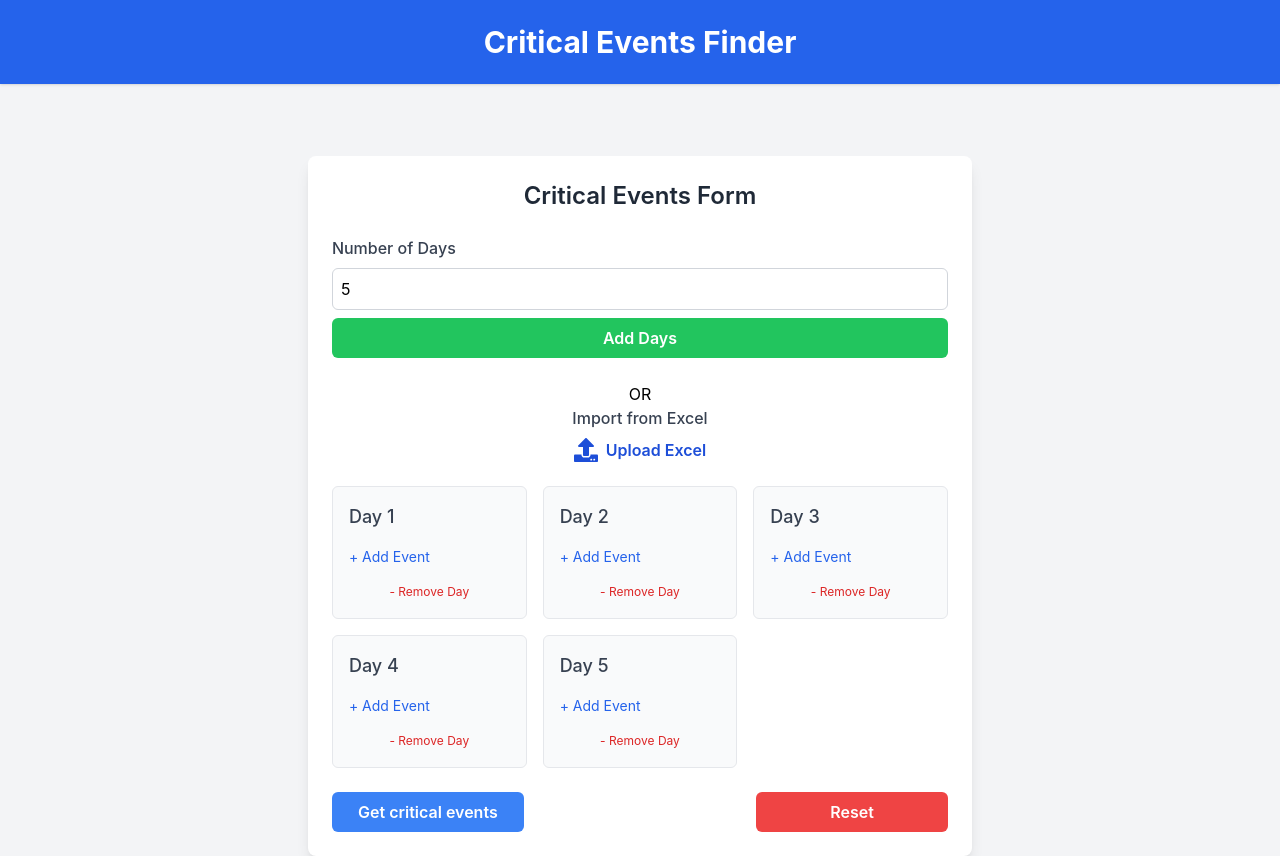
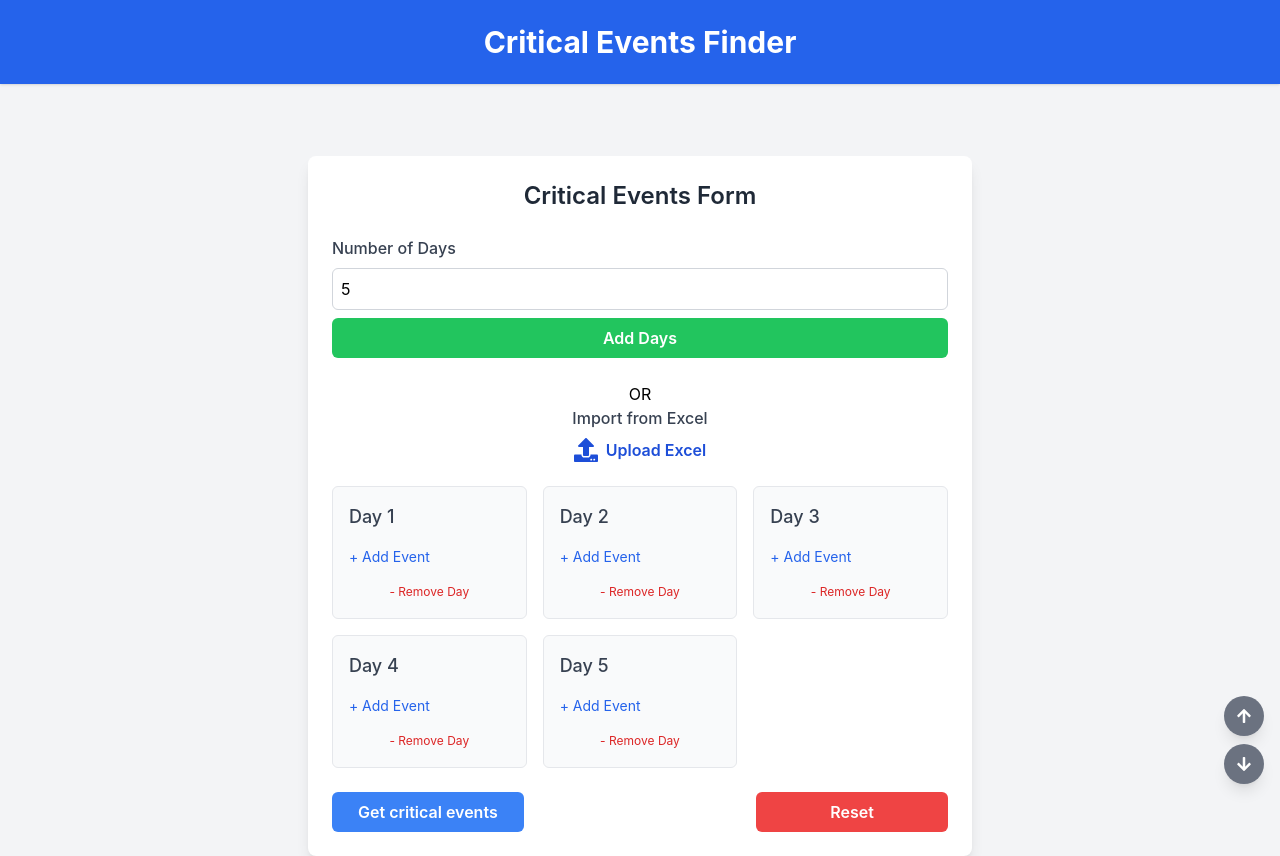
Before and after one commit to roy845/Critical-Events-Finder, a React (Create React App) app in the folder client/: page / in a window 1280 px wide. Both pictures are taken after typing "5" into the empty fields and a click on the button "Add Days". Built offline with nearby package versions, Linux system fonts and the light colour scheme.

Commit message:
Added Scroll Buttons to scroll up and down smoothly when days are added instead of manual scrolling

```diff
--- a/client/src/App.tsx
+++ b/client/src/App.tsx
@@ -1,12 +1,16 @@
 import "./App.css";
+import { useAppSelector } from "./app/hooks";
 import Header from "./components/Header";
 import MainContent from "./components/MainContent";
+import ScrollButton from "./components/ScrollButton";
 
 function App() {
+  const { daysList } = useAppSelector((state) => state.criticalEvents);
   return (
     <div className="bg-gray-100 min-h-screen flex flex-col items-center">
       <Header title="Critical Events Finder" />
       <MainContent />
+      {daysList.days_list.length > 0 && <ScrollButton />}
     </div>
   );
 }
--- /dev/null
+++ b/client/src/components/ScrollButton.tsx
@@ -0,0 +1,38 @@
+// ScrollButton.js
+import React from "react";
+import { FaArrowDown, FaArrowUp } from "react-icons/fa";
+
+function ScrollButton() {
+  const scrollToBottom = () => {
+    window.scrollTo({
+      top: document.documentElement.scrollHeight,
+      behavior: "smooth",
+    });
+  };
+
+  const scrollToTop = () => {
+    window.scrollTo({
+      top: 0,
+      behavior: "smooth",
+    });
+  };
+
+  return (
+    <div className="fixed bottom-4 right-4 flex flex-col space-y-2">
+      <button
+        onClick={scrollToTop}
+        className="bg-gray-500 text-white font-bold p-3 rounded-full shadow-lg"
+      >
+        <FaArrowUp />
+      </button>
+      <button
+        onClick={scrollToBottom}
+        className="bg-gray-500 text-white font-bold p-3 rounded-full shadow-lg"
+      >
+        <FaArrowDown />
+      </button>
+    </div>
+  );
+}
+
+export default ScrollButton;
--- a/client/src/services/api.ts
+++ b/client/src/services/api.ts
@@ -6,7 +6,7 @@ export const getCriticalEvents = async (
 ): Promise<CriticalEventsResponse> => {
   try {
     const response = await axiosInstance.post<CriticalEventsResponse>(
-      "critical-events/",
+      "/critical-events/",
       {
         days_list: daysList,
       }
--- a/client/src/services/axios.ts
+++ b/client/src/services/axios.ts
@@ -1,4 +1,11 @@
-import axios from "axios";
-const API_URL = "/api/";
+import axios, { AxiosInstance } from "axios";
+const IS_PROD: boolean = true;
+let API_URL: string = "/api/";
 
-export const axiosInstance = axios.create({ baseURL: API_URL });
+if (IS_PROD) {
+  API_URL = "/api/";
+} else {
+  API_URL = "http://localhost:5001/api";
+}
+
+export const axiosInstance: AxiosInstance = axios.create({ baseURL: API_URL });
```
Also changed, not shown: 11 other files (tests, documents, lock files or other folders).
